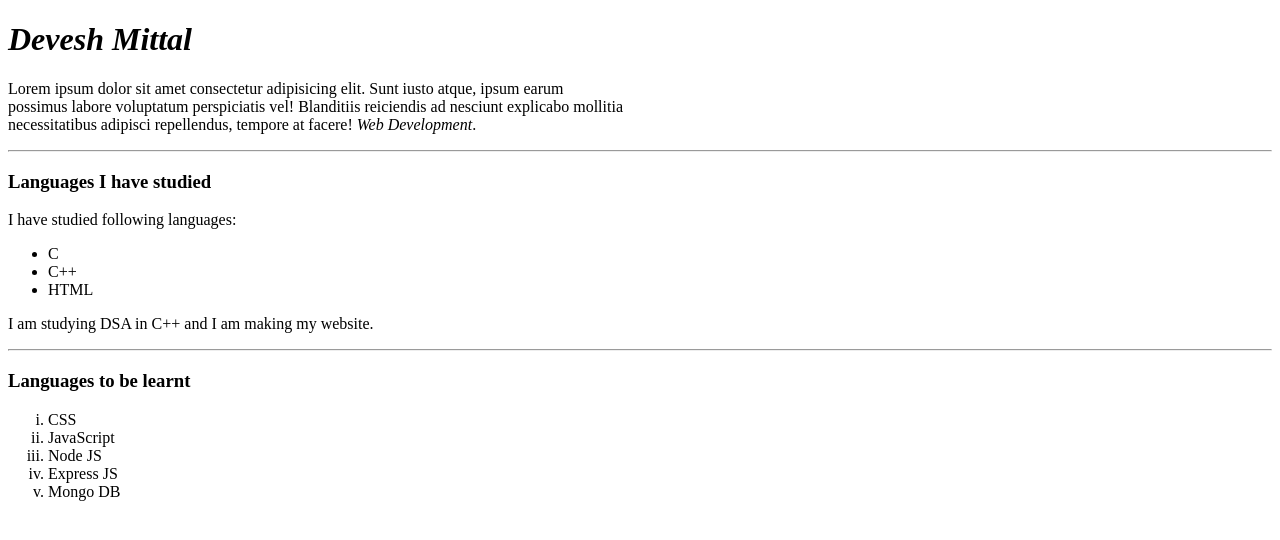
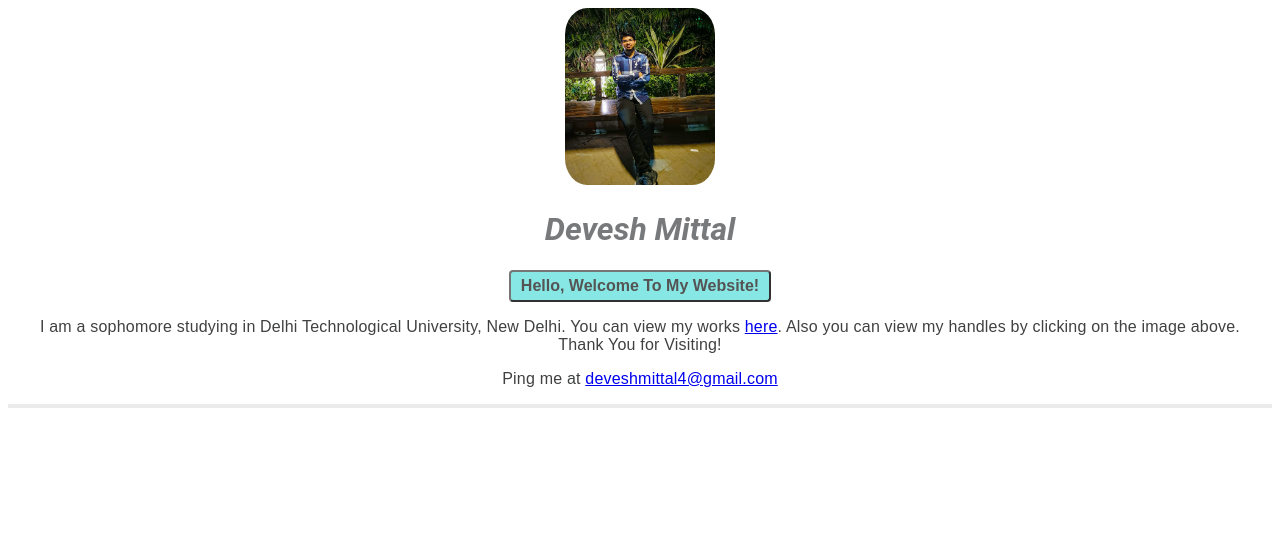
Before and after one commit to DeveshM2002/practice-website, a plain HTML site: page index.html in a window 1280 px wide. Drawn offline with Linux system fonts and the light colour scheme.

Commit message:
Add files via upload

```diff
--- a/index.html
+++ b/index.html
@@ -5,31 +5,24 @@
         <meta http-equiv="X-UA-Compatible" content="IE=edge">
         <meta name="viewport" content="width=device-width, initial-scale=1.0">
         <title>My Personal Website</title>
+        <link href="./style.css" rel="stylesheet">
     </head>
     <body>
-    <h1><em><strong>Devesh Mittal</strong></em></h1>
-    <p>Lorem ipsum dolor sit amet consectetur adipisicing elit. Sunt iusto atque, ipsum earum
-    <br>
-    possimus labore voluptatum perspiciatis vel! Blanditiis reiciendis ad nesciunt explicabo mollitia
-    <br>
-    necessitatibus adipisci repellendus, tempore at facere! <em>Web Development</em>.</p>
+        <center>
+                <a href="https://linktr.ee/DeveshMittal4"> <img src="images\image1.jpg" width="150" class=""> </a>
+                <h1><span><em><strong>Devesh Mittal</strong></em></span></h1>
+                <button class="btn btn-lg btn-yellow">Hello, Welcome to my website!</button>
+                <p>
+                    I am a sophomore studying in Delhi Technological University, New Delhi. You can view my works
+                    <a href="https://github.com/DeveshM2002">here</a>.
+                    Also you can view my handles by clicking on the image above.
+                    <br/><span>Thank You for Visiting!</span>
+                </p>
+
+                <p>
+                    Ping me at <a href="mailto:deveshmittal4@gmail.com">deveshmittal4@gmail.com</a>
+                </p>
                 <hr>
-    <h3>Languages I have studied</h3>
-    <p>I have studied following languages:</p>
-    <ul>
-        <li>C</li>
-        <li>C++</li>
-        <li>HTML</li>
-    </ul>
-    <p>I am studying DSA in C++ and I am making my website.</p>
-    <hr>
-    <h3>Languages to be learnt</h3>
-    <ol type="i">
-        <li>CSS</li>
-        <li>JavaScript</li>
-        <li>Node JS</li>
-        <li>Express JS</li>
-        <li>Mongo DB</li>
-    </ol>
+        </center>
     </body>
 </html>
--- /dev/null
+++ b/style.css
@@ -0,0 +1,75 @@
+img
+{
+    border-radius: 15%;
+}
+body
+{
+	font-family: 'Montserrat', sans-serif;
+    color: #404142;
+    font-size: 16px;
+	letter-spacing: 0.2px;
+}
+h1, h2, h3, h4, h5, h6
+{
+	font-weight: 800;
+    font-family: 'Roboto', sans-serif;
+    text-transform: capitalize;
+    letter-spacing: -0.1px;
+    opacity:0.7;
+}
+hr
+{
+    height: 0;
+    border:2px solid #404142;
+    opacity: 0.1;
+    -webkit-box-sizing: content-box;
+    -moz-box-sizing: content-box;
+    box-sizing: content-box;
+}
+a
+{
+	-webkit-transition: all 0.3s;
+  	-moz-transition: all 0.3s;
+  	transition: all 0.3s;
+}
+.btn
+{
+	text-transform: capitalize;
+    font-weight: 600;
+    -webkit-transition: all 0.6s;
+    -moz-transition: all 0.6s;
+    transition: all 0.6s;
+
+}
+.btn-lg
+{
+	padding: 5px 10px;
+    font-size: 16px;
+    line-height: none;
+    border-radius: 4px;
+}
+.btn-yellow
+{
+	background-color: #6ae2de;
+	color: #2a2a2a;
+	opacity: 0.8;
+    -webkit-transition: all 0.6s;
+    -moz-transition: all 0.6s;
+    transition: all 0.6s;
+
+}
+.btn-yellow:hover
+{
+	opacity: 0.9;
+    text-transform: uppercase;
+    cursor: pointer;
+}
+.about span
+{
+	font-size: 2em;
+    color: #016cc7;
+}
+.about p
+{
+    opacity:0.6;
+}
```
Also changed, not shown: images/image1.jpg (added). Lines whose indentation alone changed are shown as unchanged.
